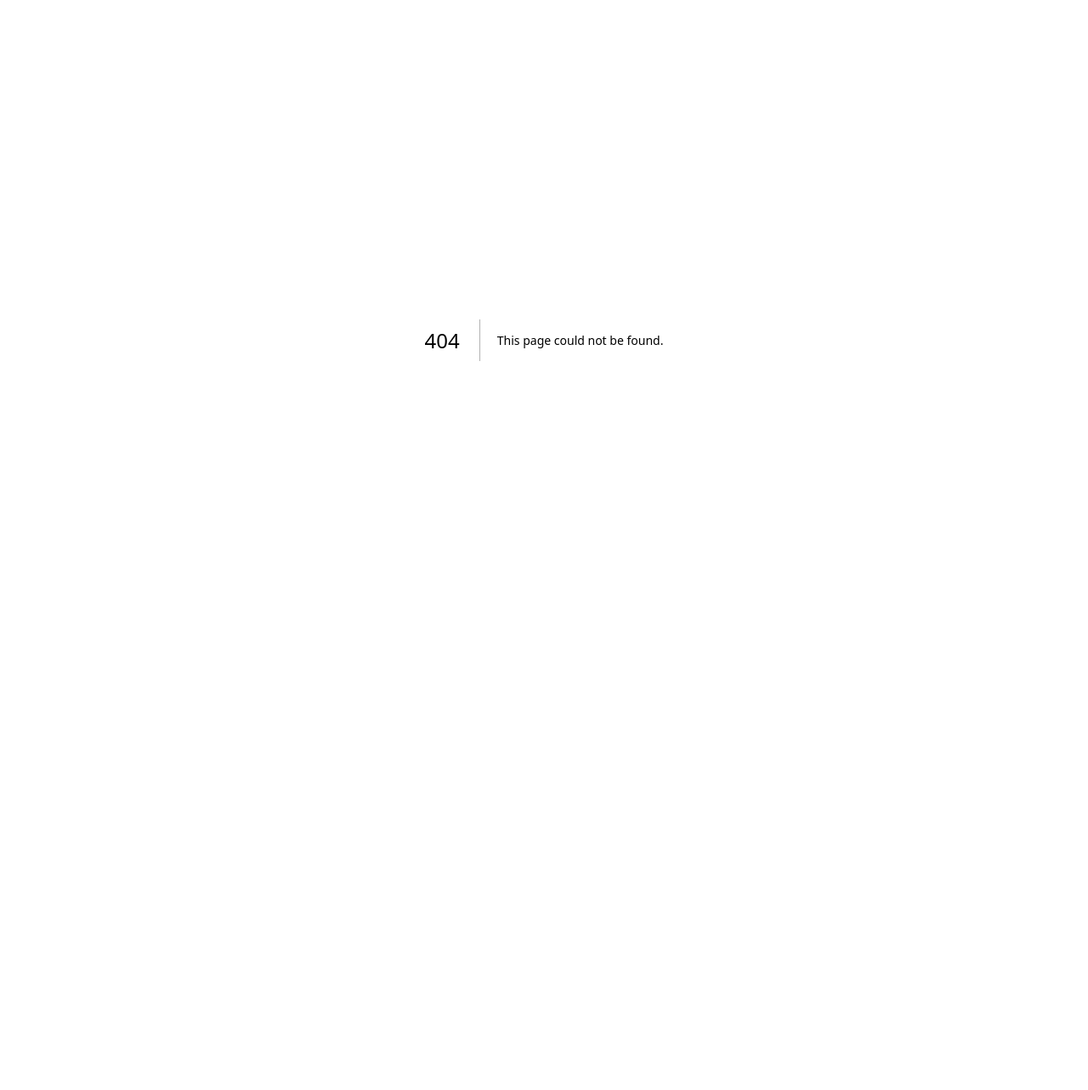
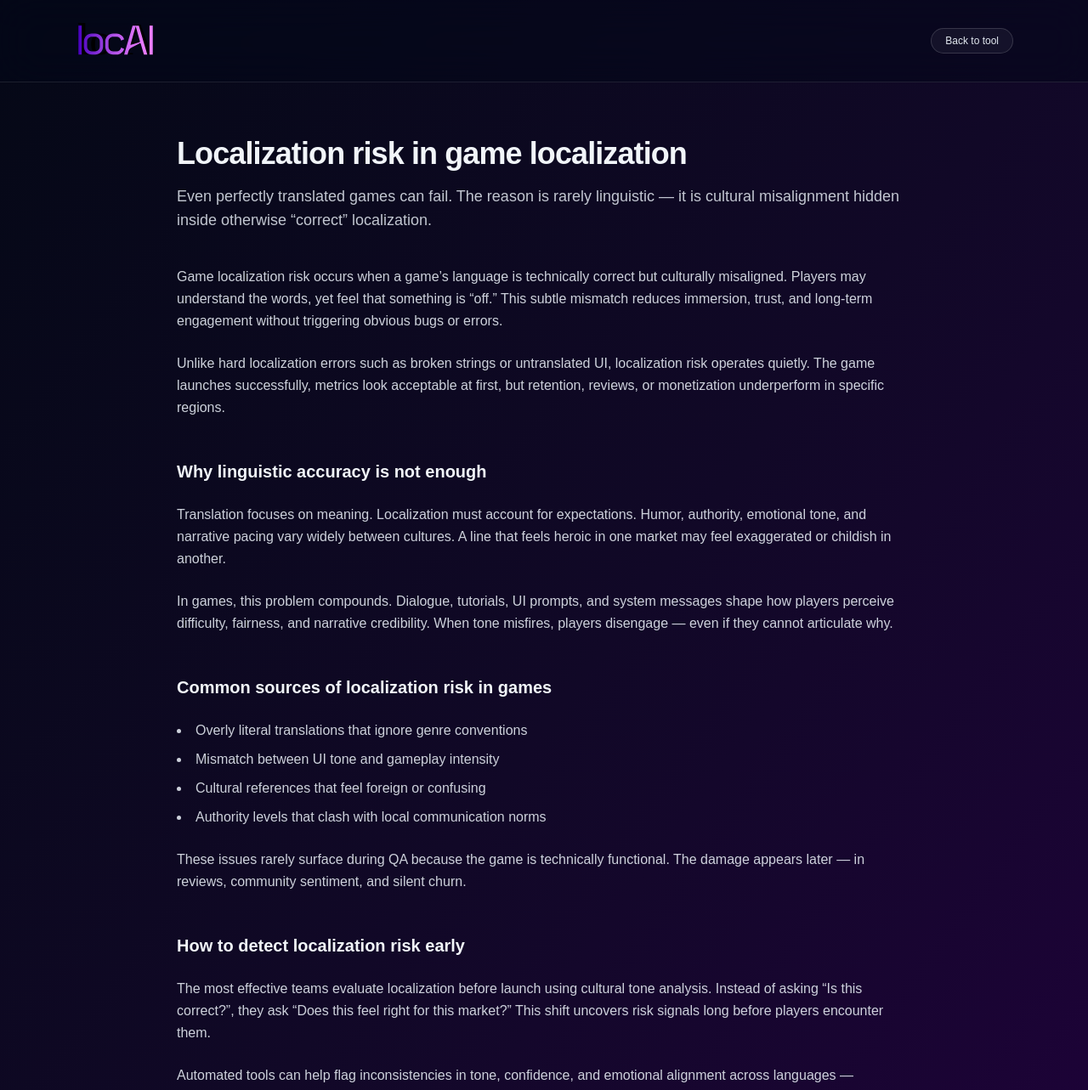
Before and after one commit to merkoak/locapp, a Next.js app: page /articles/game-localization-risk in a window 1280 px wide. Before the commit this address had no page. Shown: the top 1283 px of the page at 85% size. Before the commit the page ends 800 px from the top, so only its background shows below. Built offline with nearby package versions, Linux system fonts and the light colour scheme.

Commit message:
Articles/Game-localization-risk

```diff
--- /dev/null
+++ b/src/app/articles/game-localization-risk/page.tsx
@@ -0,0 +1,161 @@
+import type { Metadata } from "next";
+import Image from "next/image";
+import Link from "next/link";
+import Footer from "@/components/Footer";
+
+export const metadata: Metadata = {
+  title: "Localization risk in game localization | LocAI",
+  description:
+    "Why linguistically correct games still fail. Learn how cultural misalignment creates silent localization risk in games and how to detect it early.",
+  alternates: {
+    canonical: "https://locapp.ai/articles/game-localization-risk",
+  },
+  openGraph: {
+    title: "Localization risk in game localization",
+    description:
+      "Why linguistically correct games still fail — and how cultural misalignment quietly breaks immersion, trust, and engagement.",
+    url: "https://locapp.ai/articles/game-localization-risk",
+    siteName: "LocAI",
+    type: "article",
+  },
+  twitter: {
+    card: "summary",
+    title: "Localization risk in game localization",
+    description:
+      "How culturally misaligned localization silently damages player trust and immersion.",
+  },
+};
+
+export default function ArticlePage() {
+  return (
+    <main className="relative min-h-screen overflow-hidden bg-gradient-to-br from-[#050816] via-[#110827] to-[#20003c] text-slate-100">
+
+      {/* STICKY GLASS HEADER */}
+      <div className="sticky top-0 z-50">
+        <div className="backdrop-blur-xl bg-slate-950/50 border-b border-white/10">
+          <div className="mx-auto max-w-6xl px-4 md:px-6 py-3 flex items-center justify-between">
+            <Link href="/" className="flex items-center gap-2">
+              <Image
+                src="/locai-logo.svg"
+                alt="LocAI"
+                width={96}
+                height={28}
+                priority
+              />
+            </Link>
+
+            <Link
+              href="/"
+              className="rounded-full border border-white/15 bg-white/5 px-4 py-1.5 text-xs text-slate-200 hover:bg-white/10 transition"
+            >
+              Back to tool
+            </Link>
+          </div>
+        </div>
+      </div>
+
+      {/* CONTENT */}
+      <div className="relative mx-auto max-w-4xl px-4 md:px-4 pt-16 pb-12 space-y-10">
+
+        {/* HERO */}
+        <header className="space-y-4">
+          <h1 className="text-3xl md:text-4xl font-semibold tracking-tight">
+            Localization risk in game localization
+          </h1>
+          <p className="text-base md:text-lg text-slate-200/85">
+            Even perfectly translated games can fail. The reason is rarely linguistic —
+            it is cultural misalignment hidden inside otherwise “correct” localization.
+          </p>
+        </header>
+
+        {/* ARTICLE */}
+        <article className="space-y-6 text-sm md:text-base text-slate-200/90 leading-relaxed">
+
+          <p>
+            Game localization risk occurs when a game’s language is technically correct
+            but culturally misaligned. Players may understand the words, yet feel that
+            something is “off.” This subtle mismatch reduces immersion, trust, and
+            long-term engagement without triggering obvious bugs or errors.
+          </p>
+
+          <p>
+            Unlike hard localization errors such as broken strings or untranslated UI,
+            localization risk operates quietly. The game launches successfully, metrics
+            look acceptable at first, but retention, reviews, or monetization underperform
+            in specific regions.
+          </p>
+
+          <h2 className="text-lg md:text-xl font-semibold text-slate-100 pt-6">
+            Why linguistic accuracy is not enough
+          </h2>
+
+          <p>
+            Translation focuses on meaning. Localization must account for expectations.
+            Humor, authority, emotional tone, and narrative pacing vary widely between
+            cultures. A line that feels heroic in one market may feel exaggerated or
+            childish in another.
+          </p>
+
+          <p>
+            In games, this problem compounds. Dialogue, tutorials, UI prompts, and system
+            messages shape how players perceive difficulty, fairness, and narrative
+            credibility. When tone misfires, players disengage — even if they cannot
+            articulate why.
+          </p>
+
+          <h2 className="text-lg md:text-xl font-semibold text-slate-100 pt-6">
+            Common sources of localization risk in games
+          </h2>
+
+          <ul className="list-disc list-inside space-y-2">
+            <li>Overly literal translations that ignore genre conventions</li>
+            <li>Mismatch between UI tone and gameplay intensity</li>
+            <li>Cultural references that feel foreign or confusing</li>
+            <li>Authority levels that clash with local communication norms</li>
+          </ul>
+
+          <p>
+            These issues rarely surface during QA because the game is technically
+            functional. The damage appears later — in reviews, community sentiment,
+            and silent churn.
+          </p>
+
+          <h2 className="text-lg md:text-xl font-semibold text-slate-100 pt-6">
+            How to detect localization risk early
+          </h2>
+
+          <p>
+            The most effective teams evaluate localization before launch using cultural
+            tone analysis. Instead of asking “Is this correct?”, they ask “Does this feel
+            right for this market?” This shift uncovers risk signals long before players
+            encounter them.
+          </p>
+
+          <p>
+            Automated tools can help flag inconsistencies in tone, confidence, and
+            emotional alignment across languages — especially at scale.
+          </p>
+        </article>
+
+        {/* CTA */}
+        <section className="mt-10 rounded-3xl border border-white/15 bg-slate-950/60 backdrop-blur-xl p-6 md:p-8 space-y-4">
+          <h3 className="text-lg md:text-xl font-semibold">
+            Detect localization risk before players do
+          </h3>
+          <p className="text-sm md:text-base text-slate-200/85">
+            LocAI analyzes cultural tone and localization risk across markets —
+            helping teams catch subtle issues before launch.
+          </p>
+          <Link
+            href="/"
+            className="inline-block rounded-full bg-gradient-to-r from-fuchsia-500 to-violet-500 px-6 py-2.5 text-sm font-medium text-white hover:opacity-90 transition"
+          >
+            Try LocAI
+          </Link>
+        </section>
+
+        <Footer />
+      </div>
+    </main>
+  );
+}
```
